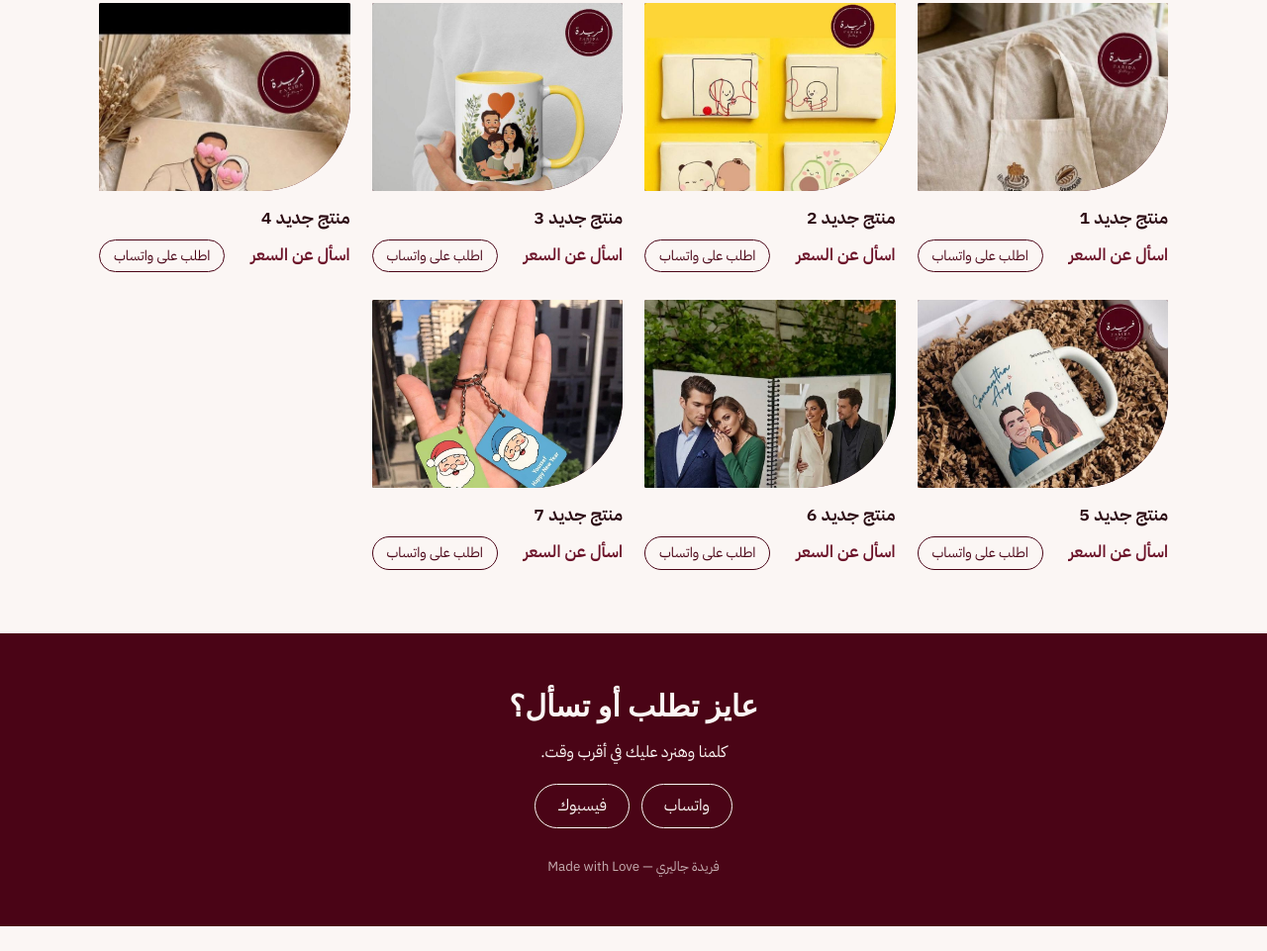
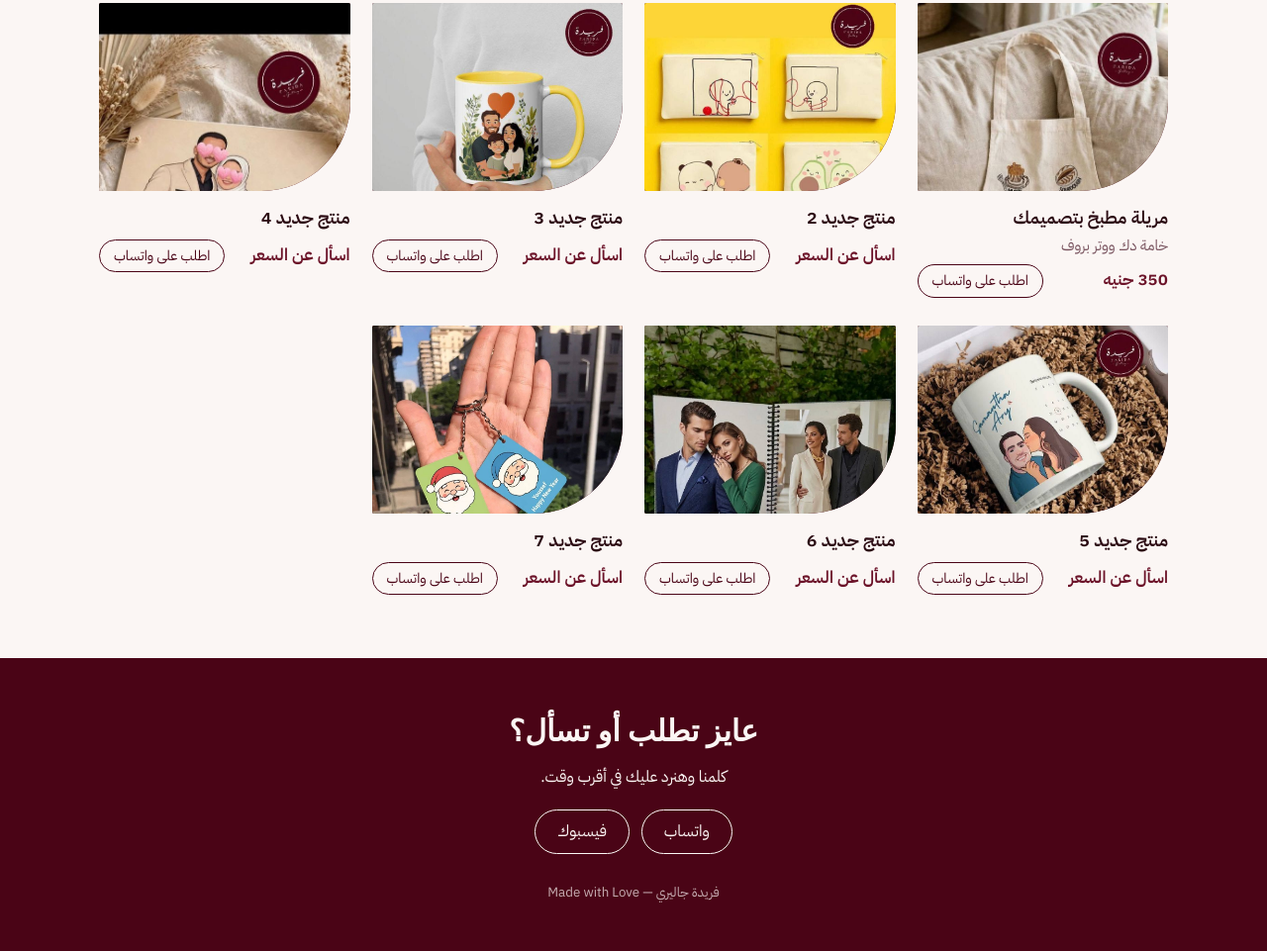
Before and after one commit to Faridagallery/Faridagallery.github.io, a plain HTML site: page index.html in a window 1280 px wide. Shown: the part 1323-2284 px from the top of the page at 99% size. Before the commit the page ends 2259 px from the top, so only its background shows below. Drawn offline with Linux system fonts and the light colour scheme; a web font is replaced by a local one.

Commit message:
Add product: kitchen apron

```diff
--- a/index.html
+++ b/index.html
@@ -138,7 +138,7 @@ const PRODUCTS = [
   },
 
   /* منتجات عامة — عدّل الاسم والسعر من هنا */
-  { name: "منتج جديد 1", price: "", desc: "", img: "images/4.jpg", cat: "منتجات" },
+  { name: "مريلة مطبخ بتصميمك", price: "350 جنيه", desc: "خامة دك ووتر بروف", img: "images/4.jpg", cat: "منتجات" },
   { name: "منتج جديد 2", price: "", desc: "", img: "images/5.jpg", cat: "منتجات" },
   { name: "منتج جديد 3", price: "", desc: "", img: "images/8.jpg", cat: "منتجات" },
   { name: "منتج جديد 4", price: "", desc: "", img: "images/10.jpg", cat: "منتجات" },
```
